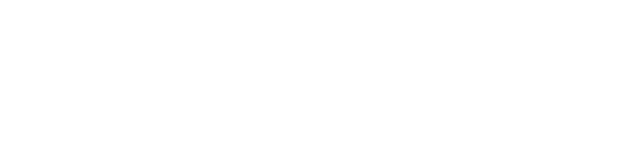
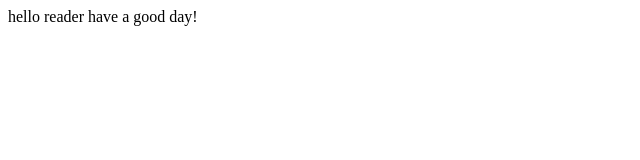
Before and after one commit to abhinavsura/abhinavsura.github.io, a plain HTML site: page index.html in a window 1280 px wide. Shown: the whole page, without its empty margins (0-640 px from the left). Drawn offline with Linux system fonts and the light colour scheme.

Commit message:
Update index.html

```diff
--- a/index.html
+++ b/index.html
@@ -5,7 +5,7 @@
  <title>MTH4000 exercise</title>
 </head>
 
- <body>
+ <body> hello reader have a good day!
 </body>
 
 </html>
```
